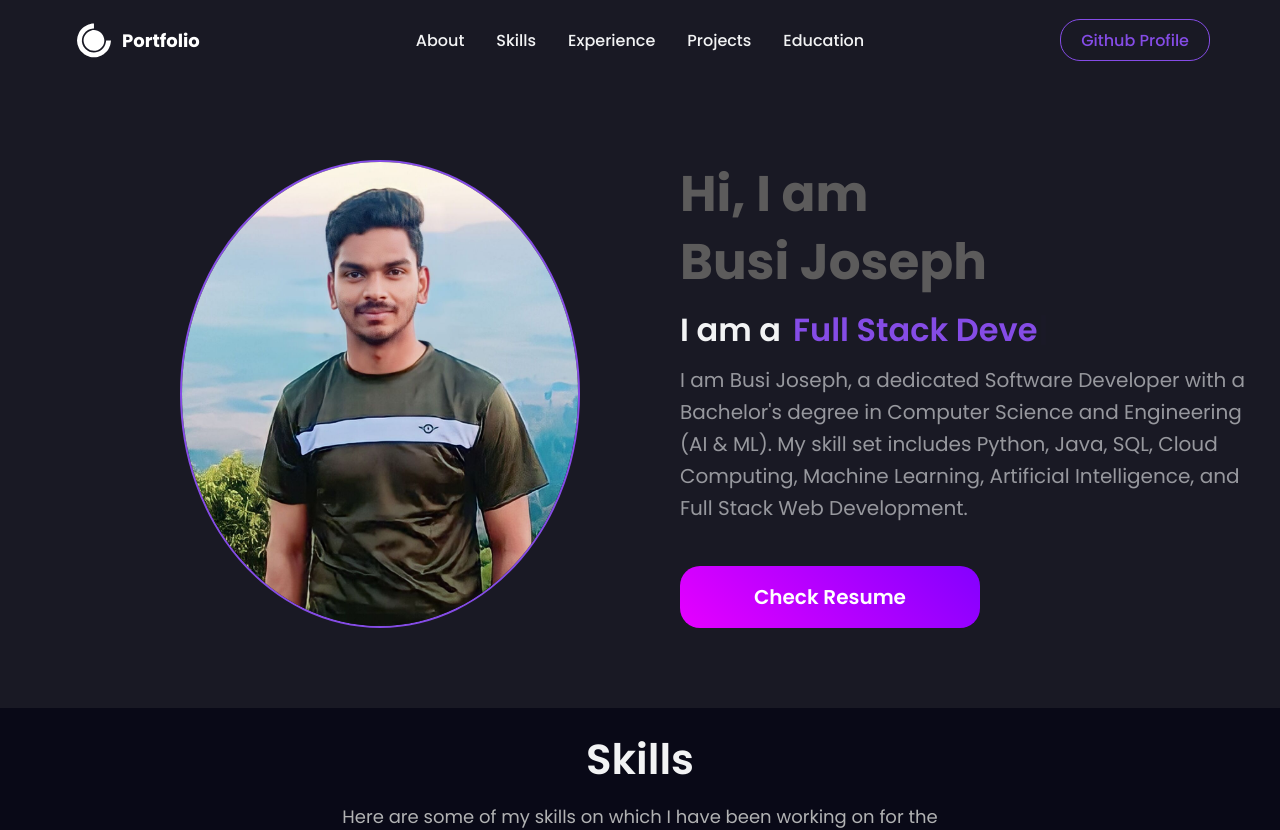
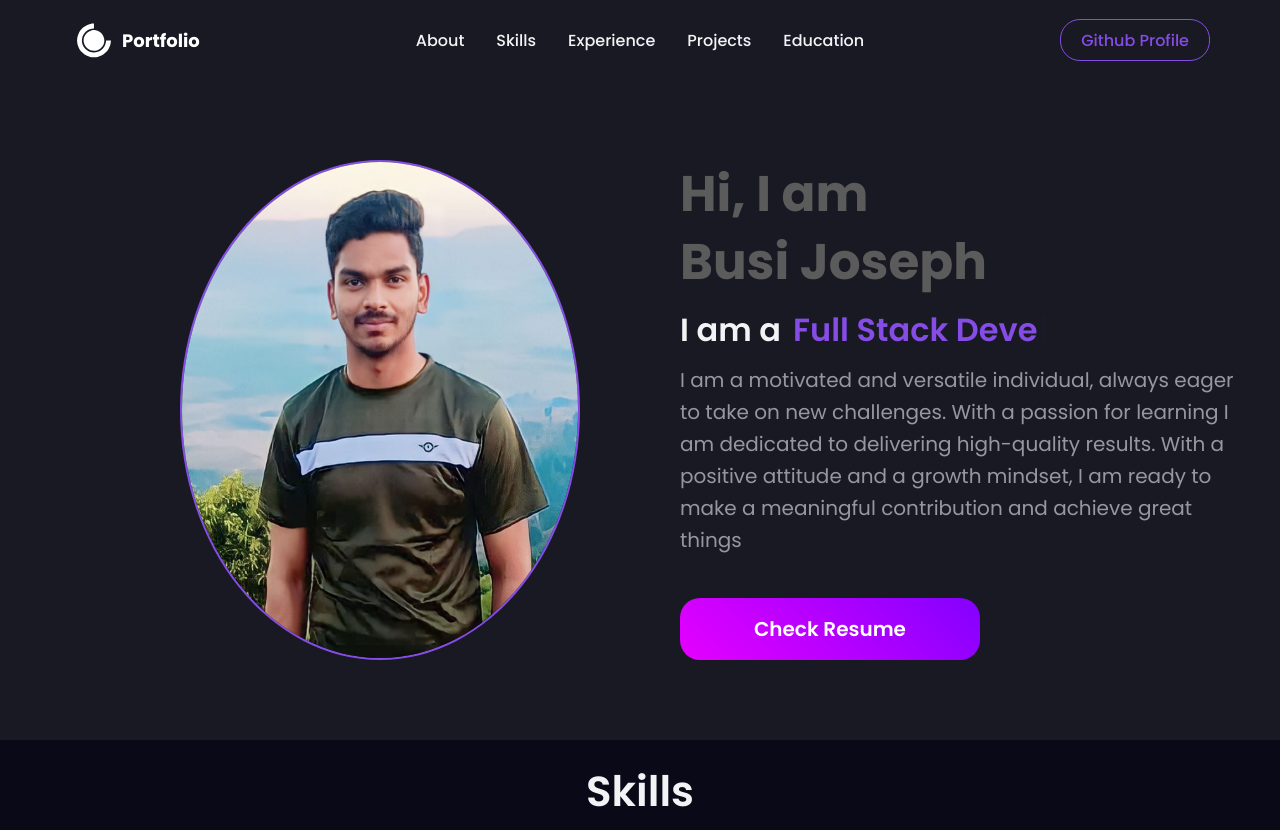
Before and after one commit to busijoseph826/joseph_portfolio, a React (Create React App) app: page / in a window 1280 px wide. Shown: the top 830 px of the page. Built offline with nearby package versions, Linux system fonts and the light colour scheme.

Commit message:
Adding email automation bot project

```diff
--- a/src/data/constants.js
+++ b/src/data/constants.js
@@ -7,7 +7,7 @@ export const Bio = {
     "Back-End Developer"
 
   ],
-  description:"I am Busi Joseph, a dedicated Software Developer with a Bachelor's degree in Computer Science and Engineering (AI & ML). My skill set includes Python, Java, SQL, Cloud Computing, Machine Learning, Artificial Intelligence, and Full Stack Web Development. ",
+  description:"I am a motivated and versatile individual, always eager to take on new challenges. With a passion for learning I am dedicated to delivering high-quality results. With a positive attitude and a growth mindset, I am ready to make a meaningful contribution and achieve great things",
   github: "https://github.com/busijoseph826",
   resume:
     "https://drive.google.com/file/d/1L50-auXHEo4p6uKNw0aP6xJ2hWkhG4Lv/view?usp=sharing",
@@ -355,6 +355,18 @@ export const projects = [
     github: "https://github.com/busijoseph826/React_News_Application",
     webapp: "",
   },
+  {
+    id: 6,
+    title: "Email Automation Bot",
+    description:
+      "The Email Automation Bot is an intelligent Python application designed to streamline the process of sending emails using voice commands. Utilizing advanced speech recognition and text-to-speech technologies, this bot allows users to send emails hands-free by simply speaking their commands.",
+    image:
+      "https://firebasestorage.googleapis.com/v0/b/portfolio-70d58.appspot.com/o/Email-automation.webp?alt=media&token=94395a17-f6bc-48ee-a1a5-a3e4695accdf",
+    tags: ["Python"],
+    category: "natural nanguage processing",
+    github: "https://github.com/busijoseph826/Email_Automation_Bot",
+    webapp: "",
+  },
 
 
 ];
```
